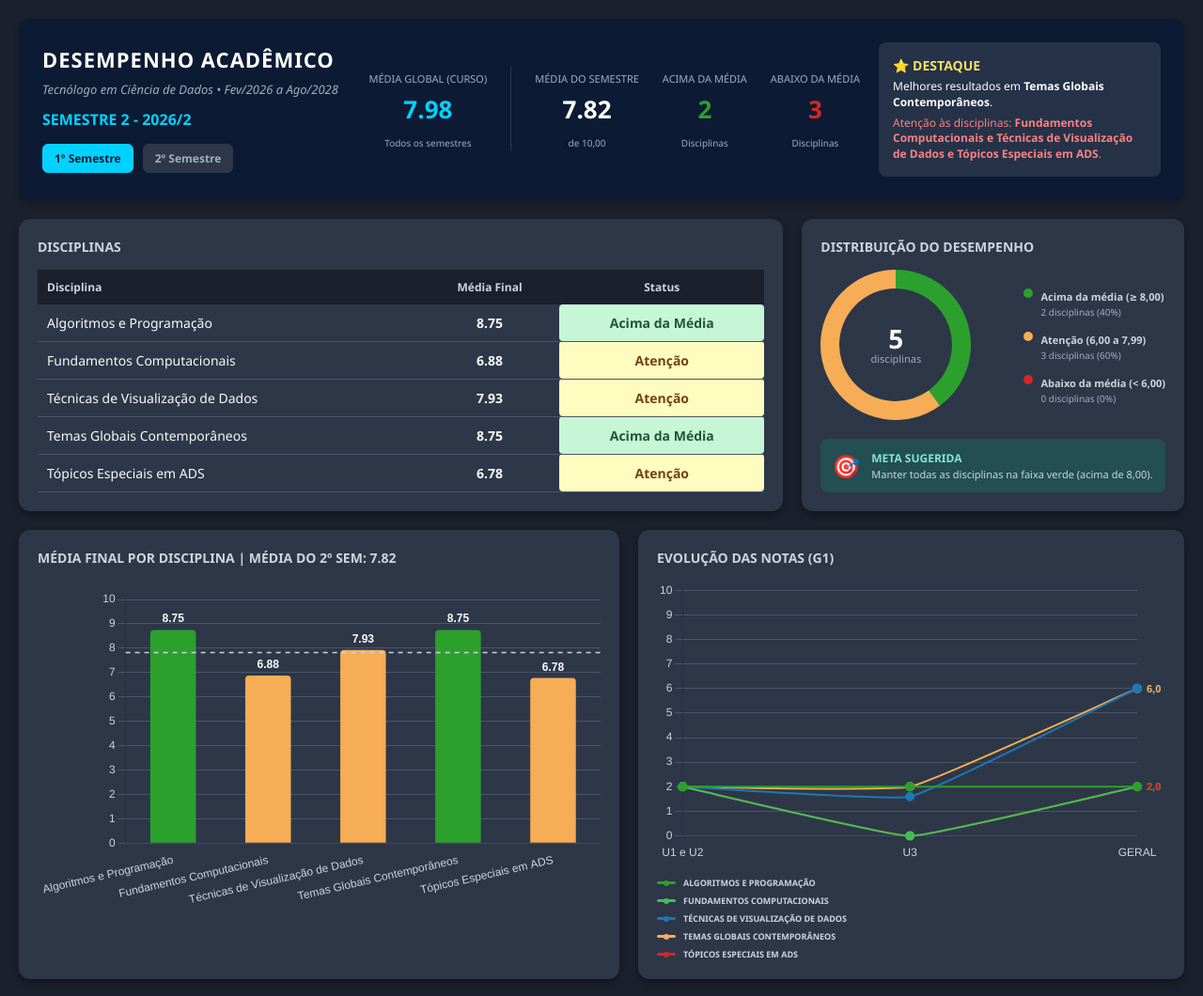
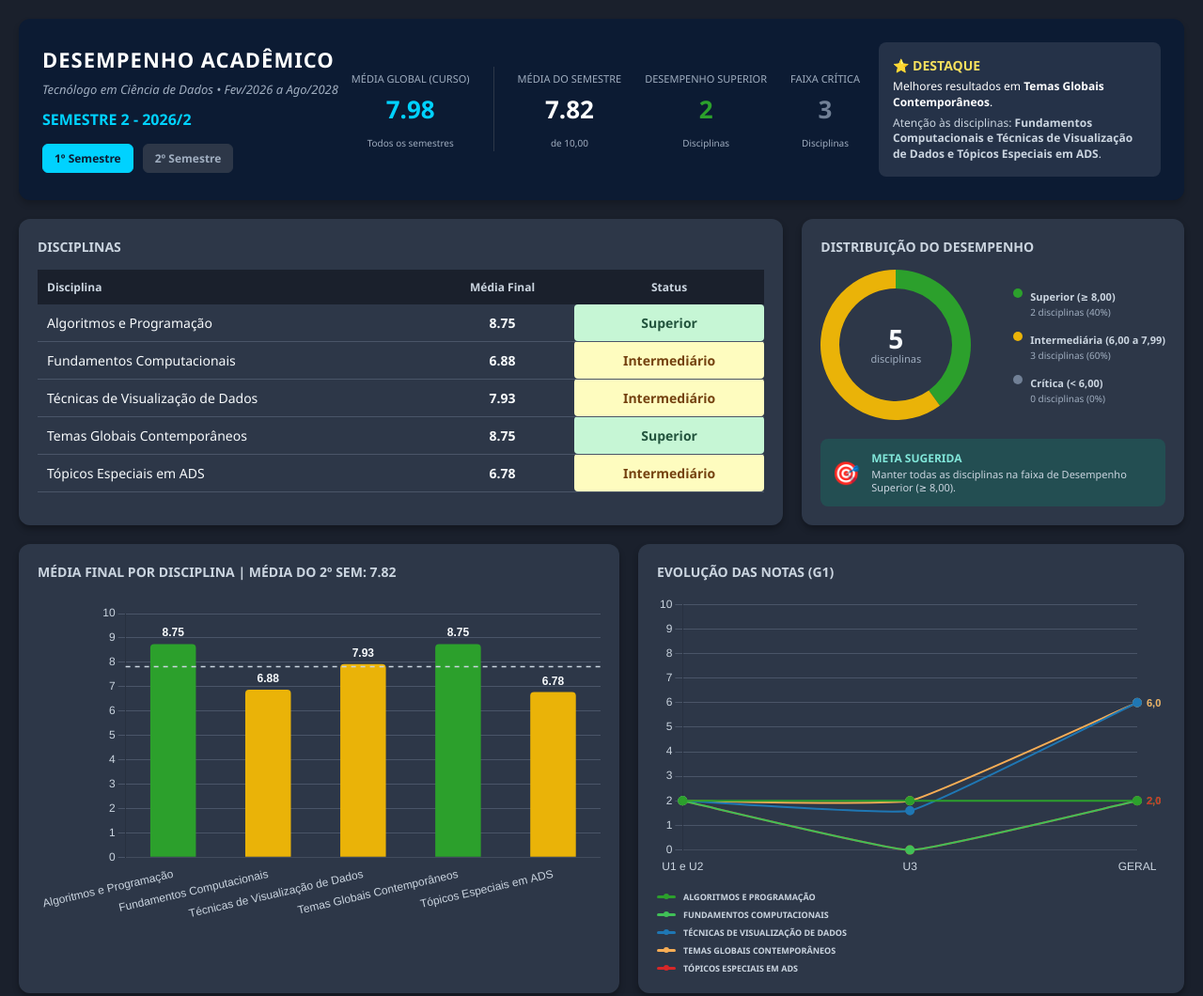
Before and after one commit to Redronew/boletim-dashboard, a plain HTML site: page index.html in a window 1280 px wide. Shown: the whole page at 94% size. Drawn offline with nearby package versions, Linux system fonts and the light colour scheme.

Commit message:
Regras e cores de desempenho novas

```diff
--- a/index.html
+++ b/index.html
@@ -36,13 +36,13 @@
                     <small>de 10,00</small>
                 </div>
                 <div class="metrica">
-                    <span>ACIMA DA MÉDIA</span>
+                    <span>DESEMPENHO SUPERIOR</span>
                     <h2 id="acima-topo" style="color: #2ca02c;">3</h2>
                     <small>Disciplinas</small>
                 </div>
                 <div class="metrica">
-                    <span>ABAIXO DA MÉDIA</span>
-                    <h2 id="abaixo-topo" style="color: #d62728;">2</h2>
+                    <span>FAIXA CRÍTICA</span>
+                    <h2 id="abaixo-topo" style="color: #718096;">2</h2>
                     <small>Disciplinas</small>
                 </div>
             </div>
@@ -88,21 +88,21 @@
                         <div class="legenda-item">
                             <span class="dot verde"></span>
                             <div>
-                                <strong>Acima da média (≥ 8,00)</strong>
+                                <strong>Superior (≥ 8,00)</strong>
                                 <p id="legenda-acima">5 disciplinas (100%)</p>
                             </div>
                         </div>
                         <div class="legenda-item">
                             <span class="dot amarelo"></span>
                             <div>
-                                <strong>Atenção (6,00 a 7,99)</strong>
+                                <strong>Intermediária (6,00 a 7,99)</strong>
                                 <p id="legenda-atencao">0 disciplinas (0%)</p>
                             </div>
                         </div>
                         <div class="legenda-item">
-                            <span class="dot vermelho"></span>
+                            <span class="dot cinza"></span>
                             <div>
-                                <strong>Abaixo da média (< 6,00)</strong>
+                                <strong>Crítica (< 6,00)</strong>
                                 <p id="legenda-abaixo">0 disciplinas (0%)</p>
                             </div>
                         </div>
@@ -113,7 +113,7 @@
                     <div class="meta-icone">🎯</div>
                     <div>
                         <h4>META SUGERIDA</h4>
-                        <p>Manter todas as disciplinas na faixa verde (acima de 8,00).</p>
+                        <p>Manter todas as disciplinas na faixa de Desempenho Superior (≥ 8,00).</p>
                     </div>
                 </div>
             </div>
--- a/script.js
+++ b/script.js
@@ -47,7 +47,6 @@ function calcularMediaGlobal() {
 
 function atualizarTextoDestaque(dados) {
     const melhorDisciplina = dados.reduce((prev, current) => (prev.media > current.media) ? prev : current);
-    // O alerta agora foca em disciplinas abaixo de 8.0
     const disciplinasAtencao = dados.filter(d => d.media < 8.0);
 
     const destaqueP = document.getElementById('destaque-texto');
@@ -78,9 +77,7 @@ function renderizarDashboard(dadosAcademicos, semestreTexto, btnClicado) {
 
     document.getElementById('media-geral-topo').innerText = mediaGeral;
     document.getElementById('acima-topo').innerText = acima;
-    // O card do topo que era "Abaixo da Média" agora mostra a soma de atenção + abaixo?
-    // Vou manter mostrando o total de disciplinas com nota < 8.0 para dar um panorama de "o que melhorar"
-    document.getElementById('abaixo-topo').innerText = atencao + abaixo;
+    document.getElementById('abaixo-topo').innerText = atencao + abaixo; // Soma os que não estão no topo
     document.querySelector('#texto-semestre').innerText = semestreTexto;
 
     const semestreAbreviado = semestreTexto.includes('1') ? '1º SEM' : '2º SEM';
@@ -104,17 +101,16 @@ function renderizarDashboard(dadosAcademicos, semestreTexto, btnClicado) {
     dadosAcademicos.forEach(item => {
         const tr = document.createElement('tr');
 
-        // Lógica de cores e textos da tabela baseada nas novas regras
         let statusClass, statusTexto;
         if (item.media >= 8.0) {
             statusClass = 'status-acima';
-            statusTexto = 'Acima da Média';
+            statusTexto = 'Superior';
         } else if (item.media >= 6.0) {
-            statusClass = 'status-atencao'; // Nova classe CSS que precisamos adicionar
-            statusTexto = 'Atenção';
+            statusClass = 'status-atencao';
+            statusTexto = 'Intermediário';
         } else {
-            statusClass = 'status-abaixo';
-            statusTexto = 'Abaixo da Média';
+            statusClass = 'status-critico';
+            statusTexto = 'Crítico';
         }
 
         tr.innerHTML = `
@@ -134,10 +130,10 @@ function renderizarDashboard(dadosAcademicos, semestreTexto, btnClicado) {
     chartRosca = new Chart(ctxRosca, {
         type: 'doughnut',
         data: {
-            labels: ['Acima', 'Atenção', 'Abaixo'],
+            labels: ['Superior', 'Intermediária', 'Crítica'],
             datasets: [{
                 data: [acima, atencao, abaixo],
-                backgroundColor: ['#2ca02c', '#f6ad55', '#d62728'], // Verde, Amarelo, Vermelho
+                backgroundColor: ['#2ca02c', '#eab308', '#718096'], // Verde, Amarelo Ouro, Cinza
                 borderWidth: 0
             }]
         },
@@ -172,11 +168,10 @@ function renderizarDashboard(dadosAcademicos, semestreTexto, btnClicado) {
             labels: dadosAcademicos.map(d => d.disciplina),
             datasets: [{
                 data: dadosAcademicos.map(d => d.media),
-                // Lógica de cores das barras
                 backgroundColor: dadosAcademicos.map(d => {
                     if (d.media >= 8.0) return '#2ca02c'; // Verde
-                    if (d.media >= 6.0) return '#f6ad55'; // Amarelo
-                    return '#d62728'; // Vermelho
+                    if (d.media >= 6.0) return '#eab308'; // Amarelo
+                    return '#718096'; // Cinza
                 }),
                 borderRadius: 4,
                 barPercentage: 0.6
--- a/style.css
+++ b/style.css
@@ -158,7 +158,7 @@ body {
 }
 
 .destaque .alerta {
-    color: #fc8181;
+    color: #cbd5e0; /* Alterado de vermelho para cinza claro */
     margin-top: 5px;
 }
 
@@ -215,16 +215,17 @@ td {
 }
 
 .status-atencao {
-    background-color: #fefcbf; /* Fundo amarelo claro */
-    color: #744210; /* Texto marrom escuro */
+    background-color: #fefcbf;
+    color: #744210;
     font-weight: bold;
     border-radius: 4px;
     text-align: center;
 }
 
-.status-abaixo {
-    background-color: #fed7d7;
-    color: #742a2a;
+/* Nova classe no lugar do vermelho */
+.status-critico {
+    background-color: #e2e8f0; /* Cinza claro */
+    color: #2d3748; /* Texto cinza escuro */
     font-weight: bold;
     border-radius: 4px;
     text-align: center;
@@ -291,9 +292,10 @@ td {
     margin-top: 4px;
 }
 
+/* Novas cores dos dots */
 .dot.verde { background-color: #2ca02c; }
-.dot.amarelo { background-color: #f6ad55; }
-.dot.vermelho { background-color: #d62728; }
+.dot.amarelo { background-color: #eab308; }
+.dot.cinza { background-color: #718096; }
 
 .legenda-item strong {
     font-size: 11px;
```
